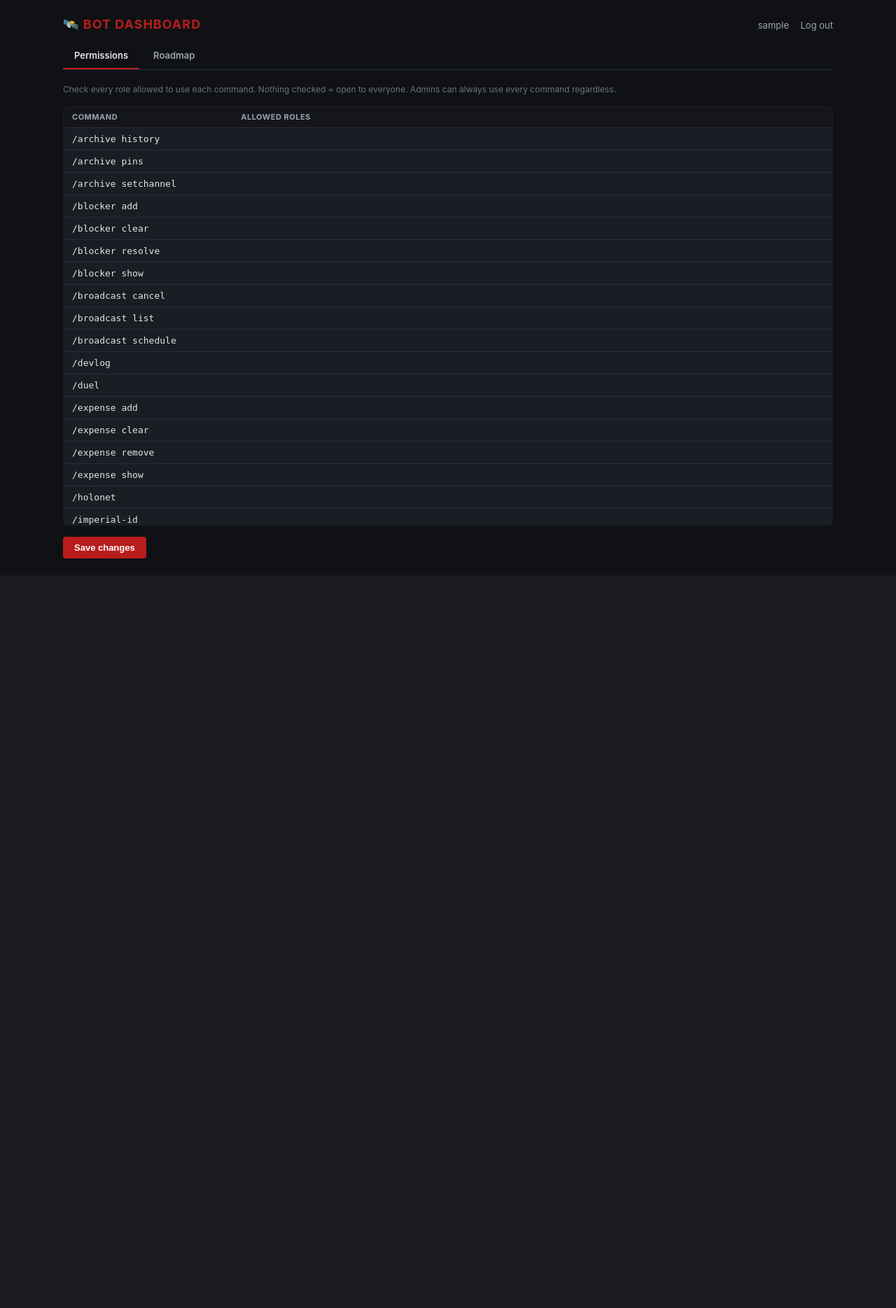
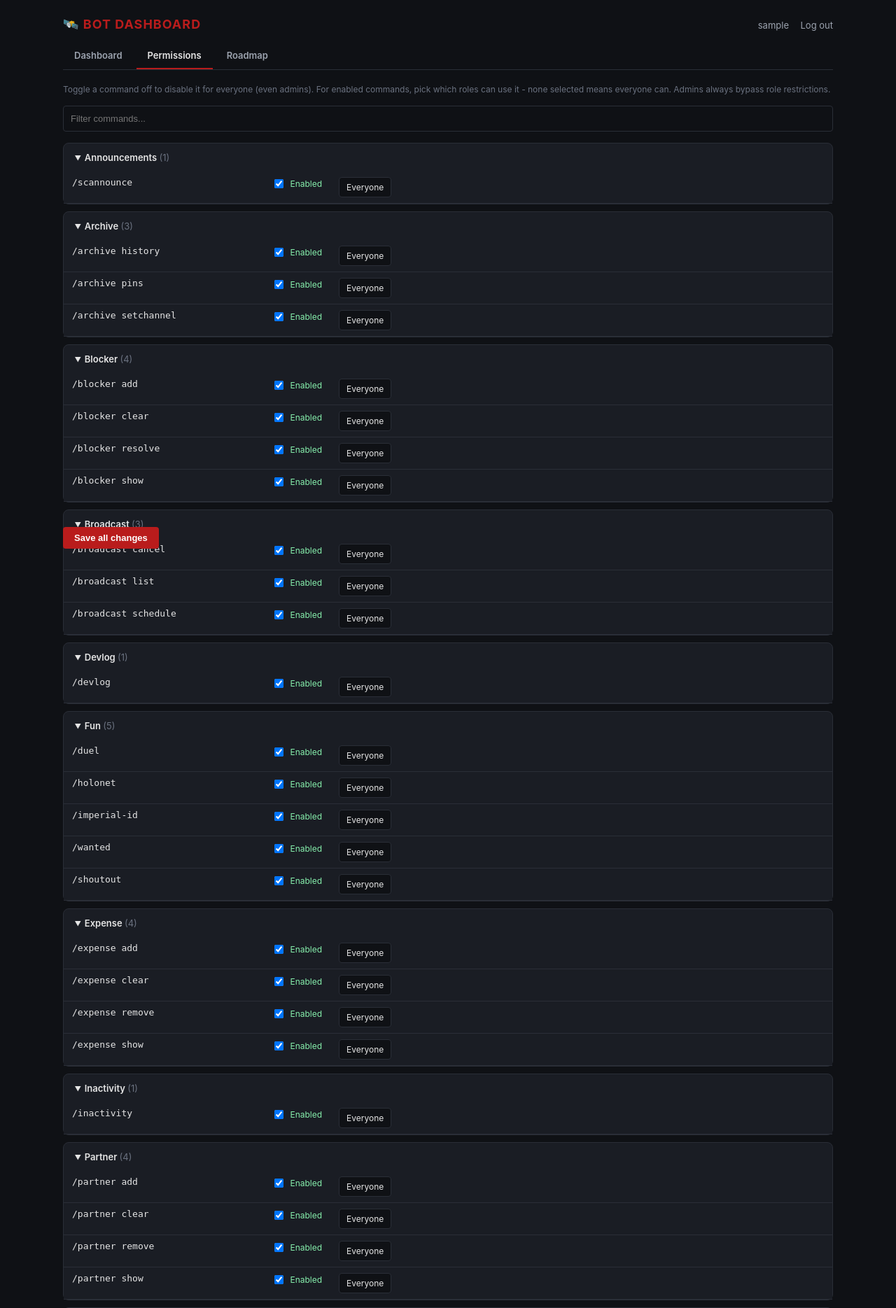
Before and after one commit to Superluks5/sw_announcement_bot, a Flask app: page /permissions in a window 1280 px wide. Shown: the top 1869 px of the page at 70% size. Before the commit the page ends 798 px from the top, so only its background shows below. Run offline with Flask 3, Linux system fonts and the light colour scheme; the visitor is signed in with stand-in values (Sample User, id 1).

Commit message:
Add landing page, dashboard home with analytics, reorganized grouped permissions UI, command enable/disable

```diff
--- a/dashboard/app.py
+++ b/dashboard/app.py
@@ -1,14 +1,14 @@
 """
 Bot Dashboard
 ------------------------
-Public web dashboard for managing the bot - login with Discord (restricted
-to an allowlist of user IDs), edit command permissions, manage the roadmap,
-and (over time) more modules. See README notes at the bottom for deployment.
+Public landing page -> Discord OAuth login (allowlisted user IDs) ->
+dashboard home (usage analytics + module cards) -> per-module pages.
 """
 
 import os
 import json
 import time
+from datetime import datetime
 from functools import wraps
 from urllib.parse import urlencode
 
@@ -24,43 +24,44 @@ app.secret_key = os.environ.get("DASHBOARD_SECRET_KEY", "change-me-in-env")
 
 DISCORD_TOKEN = os.environ.get("DISCORD_TOKEN")
 GUILD_ID = os.environ.get("GUILD_ID", "1535372103593894028")
+BOT_NAME = os.environ.get("BOT_NAME", "Imperial Command System")
 
 DISCORD_CLIENT_ID = os.environ.get("DISCORD_CLIENT_ID")
 DISCORD_CLIENT_SECRET = os.environ.get("DISCORD_CLIENT_SECRET")
 DISCORD_REDIRECT_URI = os.environ.get("DISCORD_REDIRECT_URI", "http://localhost:5000/callback")
 
-# Comma-separated Discord user IDs allowed to log in - add every trusted
-# admin's ID here, not just your own.
 ALLOWED_USER_IDS = {
     uid.strip() for uid in os.environ.get("DASHBOARD_ALLOWED_USER_IDS", "").split(",") if uid.strip()
 }
 
 PERMISSIONS_FILE = os.path.join(BASE_DIR, "permissions_config.json")
+TOGGLES_FILE = os.path.join(BASE_DIR, "command_toggles.json")
+USAGE_FILE = os.path.join(BASE_DIR, "usage_data.json")
 ROADMAP_FILE = os.path.join(BASE_DIR, "roadmap_data.json")
 
-# Every command in the bot - keep this in sync when new commands are added.
-ALL_COMMANDS = [
-    "archive history", "archive pins", "archive setchannel",
-    "blocker add", "blocker clear", "blocker resolve", "blocker show",
-    "broadcast cancel", "broadcast list", "broadcast schedule",
-    "devlog", "duel",
-    "expense add", "expense clear", "expense remove", "expense show",
-    "holonet", "imperial-id", "inactivity",
-    "partner add", "partner clear", "partner remove", "partner show",
-    "promote", "rank link", "rank links", "rank unlink",
-    "revenue clear", "revenue log", "revenue remove", "revenue show",
-    "roadmap add", "roadmap clear", "roadmap move", "roadmap remove", "roadmap show",
-    "scannounce", "shoutout",
-    "taskboard add", "taskboard clear", "taskboard mytasks", "taskboard remove",
-    "taskboard show", "taskboard update",
-    "team add", "team clear", "team remove", "team show",
-    "testflight add", "testflight clear", "testflight remove", "testflight show", "testflight update",
-    "timezone",
-    "versionlog clear", "versionlog history", "versionlog set", "versionlog show",
-    "wanted",
-]
+# Every command in the bot, grouped by module for the permissions page.
+# Keep in sync when new commands/cogs are added.
+COMMAND_GROUPS = {
+    "announcements": ["scannounce"],
+    "archive": ["archive history", "archive pins", "archive setchannel"],
+    "blocker": ["blocker add", "blocker clear", "blocker resolve", "blocker show"],
+    "broadcast": ["broadcast cancel", "broadcast list", "broadcast schedule"],
+    "devlog": ["devlog"],
+    "fun": ["duel", "holonet", "imperial-id", "wanted", "shoutout"],
+    "expense": ["expense add", "expense clear", "expense remove", "expense show"],
+    "inactivity": ["inactivity"],
+    "partner": ["partner add", "partner clear", "partner remove", "partner show"],
+    "promote & rank": ["promote", "rank link", "rank links", "rank unlink"],
+    "revenue": ["revenue clear", "revenue log", "revenue remove", "revenue show"],
+    "roadmap": ["roadmap add", "roadmap clear", "roadmap move", "roadmap remove", "roadmap show"],
+    "taskboard": ["taskboard add", "taskboard clear", "taskboard mytasks", "taskboard remove", "taskboard show", "taskboard update"],
+    "team": ["team add", "team clear", "team remove", "team show"],
+    "testflight": ["testflight add", "testflight clear", "testflight remove", "testflight show", "testflight update"],
+    "misc": ["timezone"],
+    "versionlog": ["versionlog clear", "versionlog history", "versionlog set", "versionlog show"],
+}
+ALL_COMMANDS = [cmd for group in COMMAND_GROUPS.values() for cmd in group]
 
-# Must match cogs/roadmap.py exactly - edit both places if you change these
 ROADMAP_AREAS = {
     "discord_dev": "🤖 Discord Development",
     "game_dev": "🎮 Game Development",
@@ -75,8 +76,6 @@ ROADMAP_STATUSES = {
 _roles_cache = {"data": None, "fetched_at": 0}
 
 
-# ---------- shared helpers ----------
-
 def load_json(path: str, default):
     if not os.path.exists(path):
         return default
@@ -90,13 +89,10 @@ def save_json(path: str, data):
 
 
 def fetch_guild_roles() -> list[dict]:
-    """Roles for GUILD_ID, fetched using the bot's own token. Cached for 60s."""
     if _roles_cache["data"] is not None and (time.time() - _roles_cache["fetched_at"]) < 60:
         return _roles_cache["data"]
-
     if not DISCORD_TOKEN:
         return []
-
     try:
         resp = requests.get(
             f"https://discord.com/api/v10/guilds/{GUILD_ID}/roles",
@@ -123,13 +119,19 @@ def login_required(view):
     return wrapped
 
 
+# ---------- public landing ----------
+
+@app.route("/")
+def landing():
+    return render_template("landing.html", bot_name=BOT_NAME)
+
+
 # ---------- auth ----------
 
 @app.route("/login")
 def login():
     if not DISCORD_CLIENT_ID:
         return "DISCORD_CLIENT_ID isn't set in .env yet - see setup notes.", 500
-
     params = {
         "client_id": DISCORD_CLIENT_ID,
         "redirect_uri": DISCORD_REDIRECT_URI,
@@ -164,7 +166,6 @@ def callback():
         return redirect(url_for("login"))
 
     access_token = token_resp.json()["access_token"]
-
     user_resp = requests.get(
         "https://discord.com/api/users/@me",
         headers={"Authorization": f"Bearer {access_token}"},
@@ -179,53 +180,83 @@ def callback():
 
     session["user_id"] = user_id
     session["username"] = user.get("username", "Unknown")
-    return redirect(url_for("permissions_page"))
+    return redirect(url_for("dashboard_home"))
 
 
 @app.route("/logout")
 def logout():
     session.clear()
-    return redirect(url_for("login"))
+    return redirect(url_for("landing"))
 
 
-@app.route("/")
+# ---------- dashboard home ----------
+
+@app.route("/dashboard")
 @login_required
-def index():
-    return redirect(url_for("permissions_page"))
+def dashboard_home():
+    usage = load_json(USAGE_FILE, {})
+    sorted_usage = sorted(usage.items(), key=lambda kv: kv[1]["count"], reverse=True)[:10]
+
+    top_commands = []
+    for cmd, stats in sorted_usage:
+        last_used_display = "-"
+        if stats.get("last_used"):
+            last_used_display = datetime.fromtimestamp(stats["last_used"]).strftime("%b %d, %H:%M")
+        top_commands.append((cmd, {**stats, "last_used_display": last_used_display}))
+
+    return render_template(
+        "dashboard_home.html",
+        username=session.get("username"),
+        active_tab="home",
+        top_commands=top_commands,
+    )
 
 
-# ---------- permissions tab ----------
+# ---------- permissions ----------
 
 @app.route("/permissions", methods=["GET", "POST"])
 @login_required
 def permissions_page():
     data = load_json(PERMISSIONS_FILE, {})
+    toggles = load_json(TOGGLES_FILE, {})
     roles = fetch_guild_roles()
 
     if request.method == "POST":
         new_data = {}
+        new_toggles = {}
         for command in ALL_COMMANDS:
-            field_name = f"roles_{command.replace(' ', '_')}"
+            field_name = f"roles_{command.replace(' ', '_').replace('-', '_')}"
+            enabled_field = f"enabled_{command.replace(' ', '_').replace('-', '_')}"
+
             selected = request.form.getlist(field_name)
             if selected:
                 new_data[command] = selected
 
+            new_toggles[command] = enabled_field in request.form
+
         save_json(PERMISSIONS_FILE, new_data)
+        save_json(TOGGLES_FILE, new_toggles)
         flash("Saved. Restart the bot for changes to take effect (sudo systemctl restart swbot).", "success")
         return redirect(url_for("permissions_page"))
 
-    rows = []
-    for command in ALL_COMMANDS:
-        current_ids = set(data.get(command, []))
-        rows.append({
-            "command": command,
-            "field_name": f"roles_{command.replace(' ', '_')}",
-            "current_ids": current_ids,
-        })
+    groups = {}
+    for group_name, commands in COMMAND_GROUPS.items():
+        rows = []
+        for command in commands:
+            field_name = f"roles_{command.replace(' ', '_').replace('-', '_')}"
+            enabled_field = f"enabled_{command.replace(' ', '_').replace('-', '_')}"
+            rows.append({
+                "command": command,
+                "field_name": field_name,
+                "enabled_field": enabled_field,
+                "current_ids": set(data.get(command, [])),
+                "enabled": toggles.get(command, True),
+            })
+        groups[group_name] = rows
 
     return render_template(
         "permissions.html",
-        rows=rows,
+        groups=groups,
         roles=roles,
         username=session.get("username"),
         active_tab="permissions",
@@ -233,7 +264,7 @@ def permissions_page():
     )
 
 
-# ---------- roadmap tab ----------
+# ---------- roadmap ----------
 
 def load_roadmap() -> dict:
     return load_json(ROADMAP_FILE, {"items": [], "channel_id": None, "message_id": None})
@@ -271,7 +302,7 @@ def roadmap_add():
         "text": request.form["text"].strip(),
     })
     save_roadmap(data)
-    flash("Added. Run /roadmap show in Discord (or wait for next auto-refresh) to update the live message.", "success")
+    flash("Added.", "success")
     return redirect(url_for("roadmap_page"))
 
 
@@ -298,7 +329,4 @@ def roadmap_remove(item_id):
 
 
 if __name__ == "__main__":
-    # Behind Nginx + Certbot in production (see setup notes) - Nginx forwards
-    # to this on localhost only, so binding 127.0.0.1 here is correct and
-    # safer even in the public setup.
     app.run(host="127.0.0.1", port=5000, debug=False)
--- a/dashboard/templates/base.html
+++ b/dashboard/templates/base.html
@@ -85,6 +85,7 @@
     </div>
 
     <div class="nav">
+        <a href="{{ url_for('dashboard_home') }}" class="{{ 'active' if active_tab == 'home' }}">Dashboard</a>
         <a href="{{ url_for('permissions_page') }}" class="{{ 'active' if active_tab == 'permissions' }}">Permissions</a>
         <a href="{{ url_for('roadmap_page') }}" class="{{ 'active' if active_tab == 'roadmap' }}">Roadmap</a>
     </div>
--- a/dashboard/templates/permissions.html
+++ b/dashboard/templates/permissions.html
@@ -4,39 +4,66 @@
         <div class="warn">⚠️ Couldn't fetch roles from Discord - check DISCORD_TOKEN and GUILD_ID in .env. Showing empty role list for now.</div>
         {% endif %}
 
-        <p class="hint">Check every role allowed to use each command. Nothing checked = open to everyone. Admins can always use every command regardless.</p>
+        <p class="hint">
+            Toggle a command off to disable it for everyone (even admins). For enabled commands,
+            pick which roles can use it - none selected means everyone can. Admins always bypass role restrictions.
+        </p>
+
+        <input type="text" id="filterBox" placeholder="Filter commands..." style="width: 100%; margin-bottom: 16px; padding: 10px;" oninput="filterGroups()">
 
         <form method="POST">
-            <div style="max-height: 75vh; overflow-y: auto; border-radius: 8px;">
-            <table>
-                <thead>
-                    <tr>
-                        <th style="width: 22%">Command</th>
-                        <th>Allowed Roles</th>
-                    </tr>
-                </thead>
+            {% for group_name, rows in groups.items() %}
+            <details class="group" open style="background: #1a1d24; border: 1px solid #2a2e37; border-radius: 8px; margin-bottom: 10px;">
+                <summary style="padding: 12px 16px; cursor: pointer; font-weight: 600; font-size: 13px; text-transform: capitalize;">{{ group_name }} <span style="color: #6b7280; font-weight: 400;">({{ rows|length }})</span></summary>
+                <table style="border: none; border-radius: 0;">
                     <tbody>
                         {% for row in rows %}
-                    <tr>
-                        <td style="font-family: monospace; white-space: nowrap;">/{{ row.command }}</td>
+                        <tr class="cmd-row" data-cmd="{{ row.command }}">
+                            <td style="width: 26%; font-family: monospace; white-space: nowrap;">/{{ row.command }}</td>
+                            <td style="width: 90px;">
+                                <label style="display: inline-flex; align-items: center; gap: 6px; cursor: pointer;">
+                                    <input type="checkbox" name="{{ row.enabled_field }}" value="1" {{ 'checked' if row.enabled }}>
+                                    <span style="font-size: 12px; color: {{ '#86efac' if row.enabled else '#f87171' }};">{{ 'Enabled' if row.enabled else 'Disabled' }}</span>
+                                </label>
+                            </td>
                             <td>
+                                <details style="display: inline-block;">
+                                    <summary style="cursor: pointer; padding: 6px 10px; background: #0f1115; border: 1px solid #2a2e37; border-radius: 4px; font-size: 12px; list-style: none; display: inline-block;">
+                                        {% if row.current_ids %}{{ row.current_ids|length }} role(s) selected{% else %}Everyone{% endif %}
+                                    </summary>
+                                    <div style="padding: 10px; background: #0f1115; border: 1px solid #2a2e37; border-top: none; border-radius: 0 0 4px 4px; max-height: 200px; overflow-y: auto;">
                                         {% for role in roles %}
-                            <label style="display: inline-flex; align-items: center; gap: 5px; padding: 3px 8px; margin: 2px 4px 2px 0; border-radius: 12px; background: {{ '#b91c1c33' if role.id in row.current_ids else '#2a2e37' }}; border: 1px solid {{ '#b91c1c' if role.id in row.current_ids else 'transparent' }}; font-size: 12px; cursor: pointer;">
-                                <input type="checkbox" name="{{ row.field_name }}" value="{{ role.id }}"
-                                       {{ 'checked' if role.id in row.current_ids }}
-                                       onchange="this.closest('label').style.background = this.checked ? '#b91c1c33' : '#2a2e37'; this.closest('label').style.borderColor = this.checked ? '#b91c1c' : 'transparent';">
+                                        <label style="display: block; padding: 3px 0; font-size: 12px; cursor: pointer;">
+                                            <input type="checkbox" name="{{ row.field_name }}" value="{{ role.id }}" {{ 'checked' if role.id in row.current_ids }}>
                                             {{ role.name }}
                                         </label>
                                         {% endfor %}
+                                    </div>
+                                </details>
                             </td>
                         </tr>
                         {% endfor %}
                     </tbody>
                 </table>
-            </div>
+            </details>
+            {% endfor %}
 
-            <div style="margin-top: 16px;">
-                <button type="submit">Save changes</button>
+            <div style="margin-top: 16px; position: sticky; bottom: 16px;">
+                <button type="submit">Save all changes</button>
             </div>
         </form>
+
+        <script>
+        function filterGroups() {
+            const q = document.getElementById('filterBox').value.toLowerCase();
+            document.querySelectorAll('.cmd-row').forEach(row => {
+                const cmd = row.dataset.cmd.toLowerCase();
+                row.style.display = cmd.includes(q) ? '' : 'none';
+            });
+            document.querySelectorAll('.group').forEach(group => {
+                const visible = group.querySelectorAll('.cmd-row:not([style*="display: none"])').length;
+                group.style.display = visible > 0 ? '' : 'none';
+            });
+        }
+        </script>
 {% endblock %}
```
Also changed, not shown: bot.py (+12 -4 lines), dashboard/templates/dashboard_home.html (added, +55 -0 lines), dashboard/templates/landing.html (added, +96 -0 lines), permissions.py (+58 -3 lines), 1 other file. Lines whose indentation alone changed are shown as unchanged.
